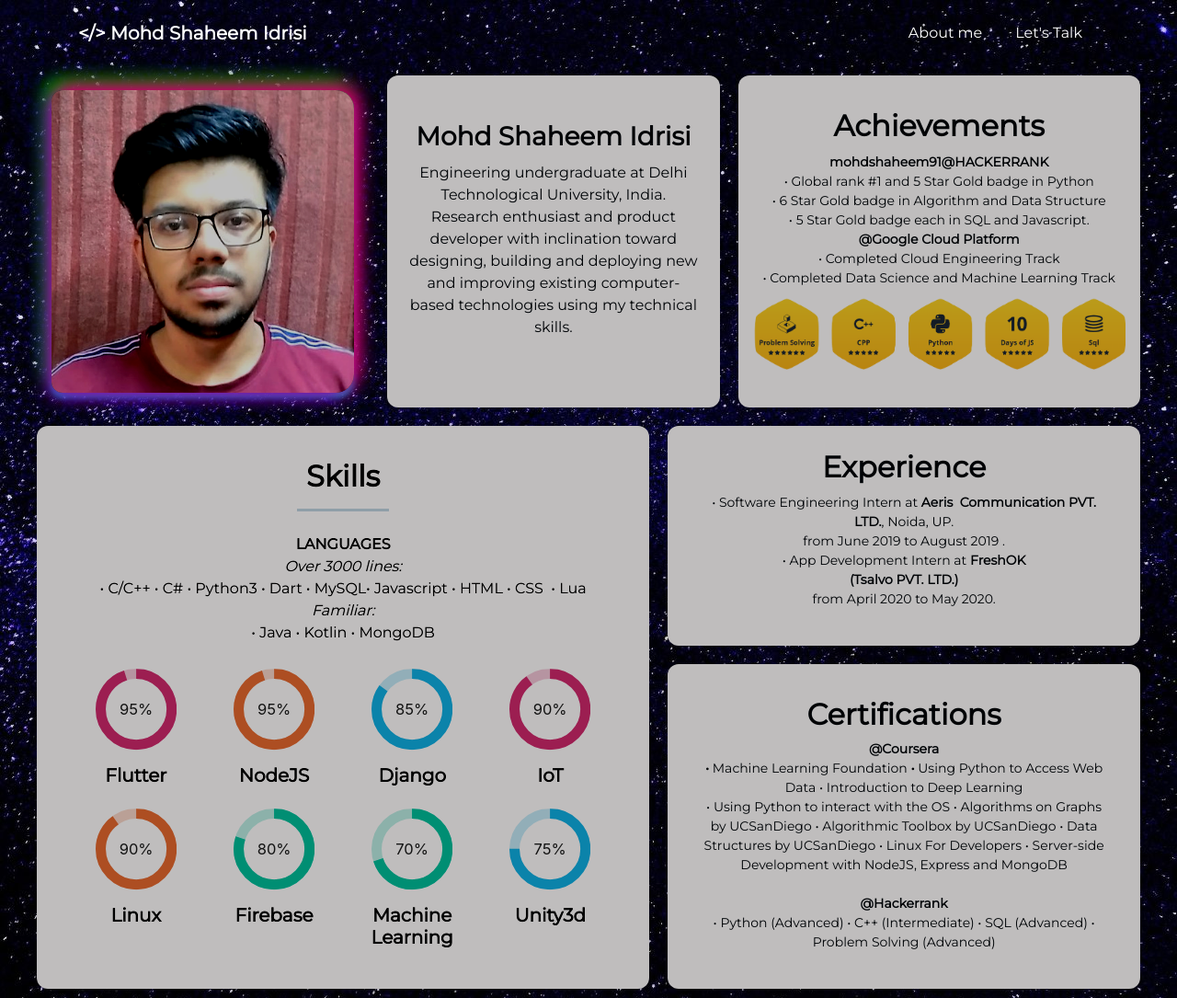
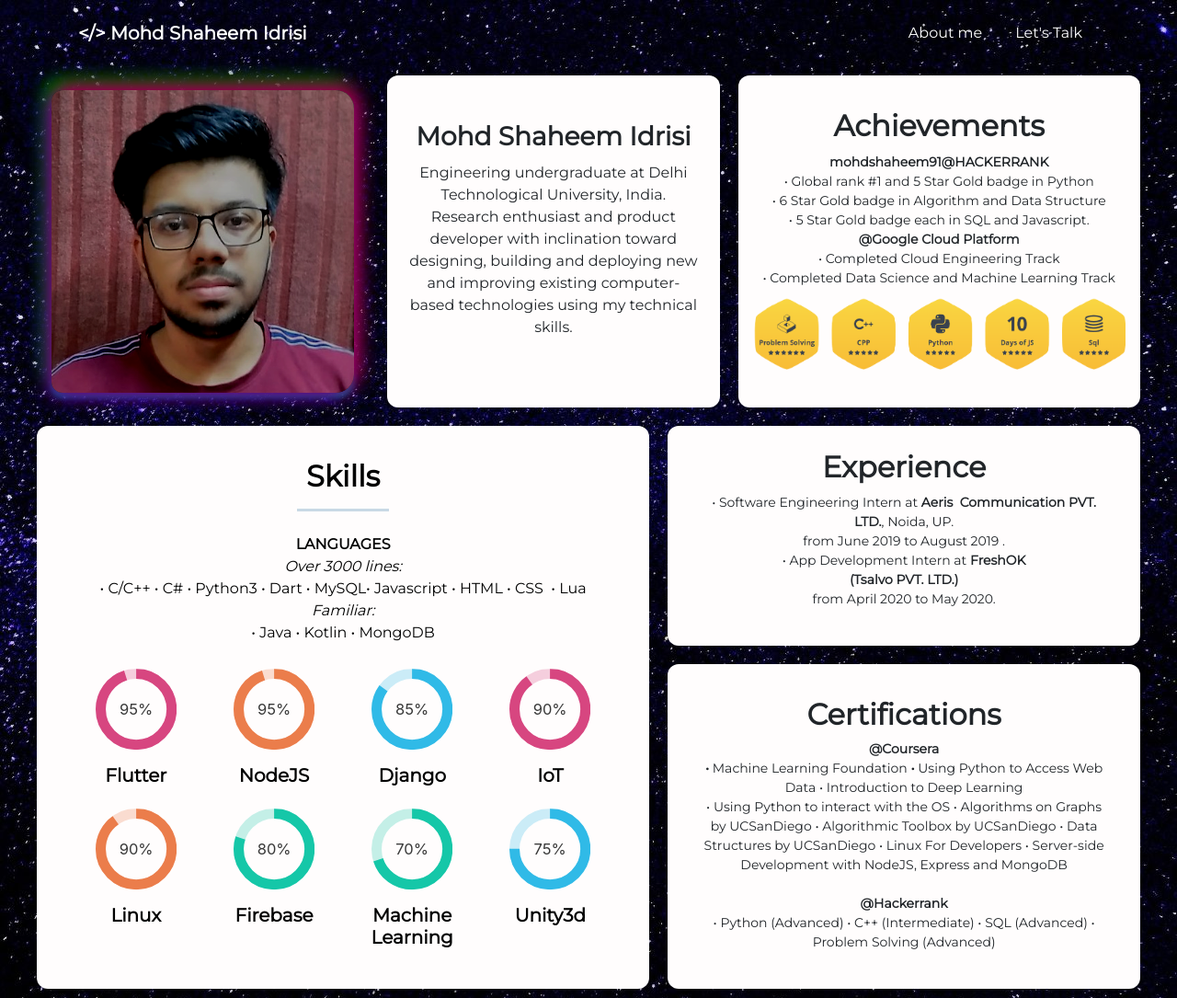
Before and after one commit to msidrisi91/me, a plain HTML site: page about.html in a window 1280 px wide. Shown: the whole page at 92% size. Drawn offline with nearby package versions, Linux system fonts and the light colour scheme; a web font is replaced by a local one.

Commit message:
color fixes

```diff
--- a/about.html
+++ b/about.html
@@ -35,8 +35,8 @@
         </div>
         </div>
     </nav>
-    <div class="text-center swing animated grid" style="filter: brightness(70%) contrast(124%);">
-        <div class="box profile" style="background: rgba(221,221,221,0);filter: brightness(108%) contrast(131%);"><img class="profile-img" src="assets/img/fotu.jpg" style="border-radius: 12px;box-shadow: 5px -5px 20px 1px #ff1493, -5px 5px 20px #8a2be2, -5px -10px 20px #00ff00, 0px 5px 6px #00ffff;border-top-right-radius: 20px;border-bottom-right-radius: 20px;width: 100%;height: auto;filter: contrast(91%);"></div>
+    <div class="text-center swing animated grid">
+        <div class="box profile" style="background: rgba(221,221,221,0);filter: brightness(108%) contrast(131%);"><img class="profile-img" src="assets/img/fotu.jpg" style="border-radius: 12px;box-shadow: 5px -5px 20px 1px #ff1493, -5px 5px 20px #8a2be2, -5px -10px 20px #00ff00, 0px 5px 6px #00ffff;border-top-right-radius: 20px;border-bottom-right-radius: 20px;width: 100%;height: auto;filter: brightness(61%) contrast(104%);"></div>
         <div
             class="text-center box glance" style="border-radius: 12px;padding-bottom: 8px;padding-right: 22px;padding-left: 22px;padding-top: 50px;">
             <h3 class="box glance" style="font-family: Montserrat, sans-serif;"><strong>Mohd Shaheem Idrisi</strong></h3>
```
Also changed, not shown: index.html (+3 -4 lines).
